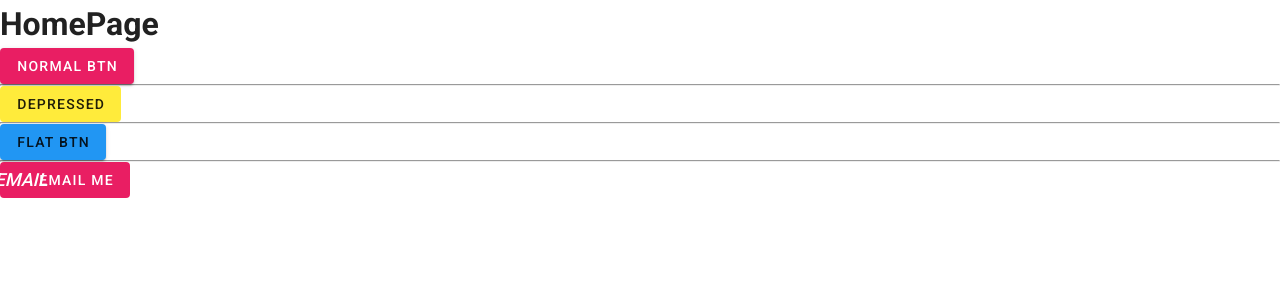
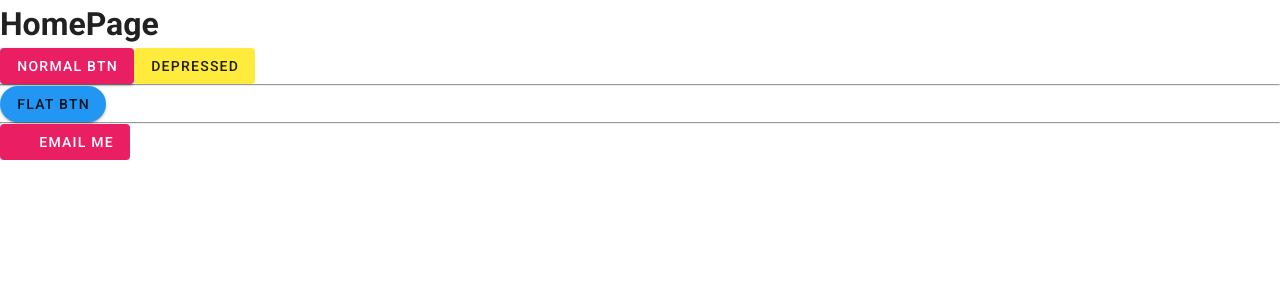
Before and after one commit to draddo11/vuetifyTodo, a Vue app: page / in a window 1280 px wide. Shown: the top 300 px of the page. Built offline with nearby package versions, Linux system fonts and the light colour scheme.

Commit message:
added more button types

```diff
--- a/src/views/Home.vue
+++ b/src/views/Home.vue
@@ -3,13 +3,13 @@
       <h1>HomePage</h1>
 
    <v-btn class="pink white--text"> Normal btn </v-btn>
-   <hr>
+
    <v-btn color="yellow" depressed> depressed </v-btn>
    <hr>
-   <v-btn flat color="blue" >flat btn</v-btn>
+   <v-btn rounded flat color="blue" >flat btn</v-btn>
     <hr>
     <v-btn  depressed  class="pink white--text" >
-        <v-icon left >email</v-icon>
+        <v-icon left >fa-email</v-icon>
         <span>email me </span>
 
     </v-btn>
```
